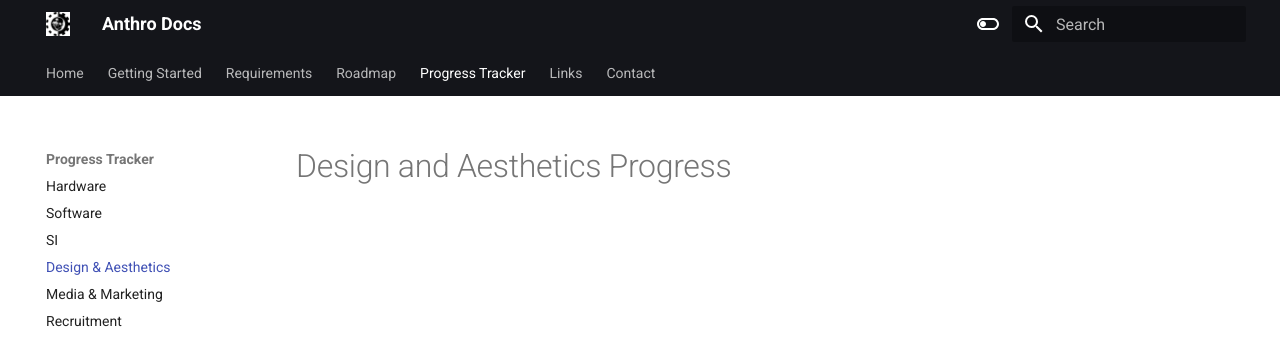
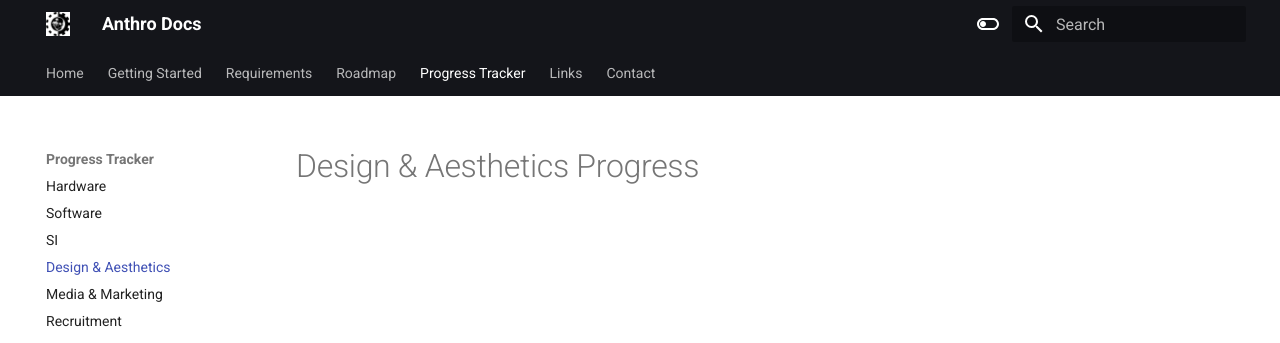
Before and after one commit to Anthrobotics/anthro-docs, an MkDocs documentation site: the page built from docs/progress tracker/design and aesthetics progress.md, in a window 1280 px wide. Shown: the top 343 px of the page. Built offline with MkDocs 1.6.1 and Material for MkDocs 9.7.7, drawn with Linux system fonts in a browser that asks for light colours.

Commit message:
Update design and aesthetics progress.md

```diff
--- a/docs/progress tracker/design and aesthetics progress.md
+++ b/docs/progress tracker/design and aesthetics progress.md
@@ -1 +1 @@
-# Design and Aesthetics Progress
+# Design & Aesthetics Progress
```
